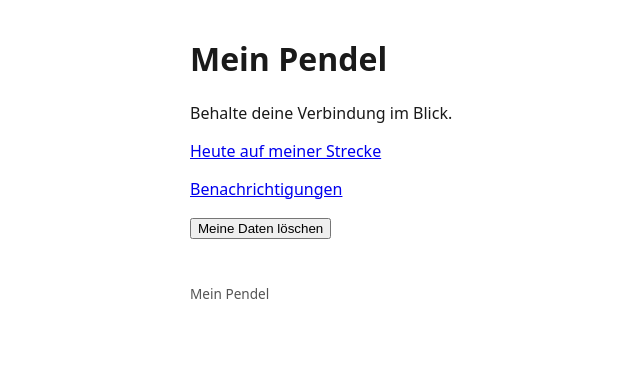
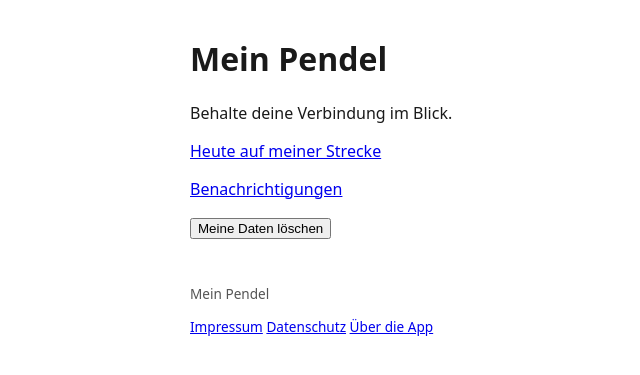
Before and after one commit to tpatzelt/mein-pendel, a FastAPI app: page / in a window 1280 px wide. Shown: the top 375 px of the page, without its empty margins (226-866 px from the left). Run offline with FastAPI, Linux system fonts and the light colour scheme.

Commit message:
T-0038: Impressum, Datenschutz and About pages via shared _render_static_page, linked in footer

```diff
--- a/src/pendel/app.py
+++ b/src/pendel/app.py
@@ -163,6 +163,39 @@ def home(request: Request) -> HTMLResponse:
     if request.query_params.get("lang") in ("de", "en"):
         response.set_cookie("lang", language, samesite="lax")
     return response
+
+
+def _render_static_page(request: Request, template_name: str) -> HTMLResponse:
+    """Shared handler for the legal/about pages (charter G5): same language
+    handling as '/', no other dynamic context."""
+    language = _language_for(request)
+
+    def t(key: str) -> str:
+        return translate(language, key)
+
+    response = templates.TemplateResponse(
+        request,
+        template_name,
+        {"language": language, "t": t},
+    )
+    if request.query_params.get("lang") in ("de", "en"):
+        response.set_cookie("lang", language, samesite="lax")
+    return response
+
+
+@app.get("/impressum", response_class=HTMLResponse)
+def impressum(request: Request) -> HTMLResponse:
+    return _render_static_page(request, "impressum.html")
+
+
+@app.get("/datenschutz", response_class=HTMLResponse)
+def datenschutz(request: Request) -> HTMLResponse:
+    return _render_static_page(request, "datenschutz.html")
+
+
+@app.get("/about", response_class=HTMLResponse)
+def about(request: Request) -> HTMLResponse:
+    return _render_static_page(request, "about.html")
 
 
 @app.get("/stops", response_class=HTMLResponse)
--- a/src/pendel/i18n.py
+++ b/src/pendel/i18n.py
@@ -60,6 +60,55 @@ STRINGS: dict[str, dict[str, str]] = {
         "notifications_ntfy_label": "ntfy-Topic",
         "notifications_ntfy_submit": "Speichern",
         "notifications_ntfy_error": "Bitte ein gültiges Topic angeben (Buchstaben, Ziffern, _ oder -, max. 64 Zeichen).",
+        "footer_impressum": "Impressum",
+        "footer_datenschutz": "Datenschutz",
+        "footer_about": "Über die App",
+        "impressum_heading": "Angaben gemäß § 5 DDG",
+        "impressum_name_label": "Name",
+        "impressum_address_label": "Adresse",
+        "impressum_email_label": "E-Mail",
+        "datenschutz_heading": "Datenschutzerklärung",
+        "datenschutz_cookie_text": (
+            "Beim ersten Speichern einer Verbindung setzt die App ein HttpOnly-Cookie "
+            "namens uid mit einer zufälligen, undurchsichtigen Kennung (uid). Damit "
+            "ordnen wir dir deine gespeicherten Daten zu."
+        ),
+        "datenschutz_data_text": (
+            "Zu deiner Kennung speichern wir: deine gespeicherten Verbindungen "
+            "(Start- und Ziel-Haltestelle, Linien, Wochentage, Abfahrtsfenster und "
+            "der Verspätungs-Schwellenwert in Minuten [delay_threshold_min]); falls "
+            "eingerichtet, die Telegram-Chat-ID oder das ntfy-Topic sowie ein "
+            "einmaliges Verknüpfungs-Token während der Einrichtung; und den "
+            "Benachrichtigungsstatus je Störung. Wir speichern keine E-Mail-Adresse, "
+            "keinen Namen und verwenden keine Tracker."
+        ),
+        "datenschutz_lang_cookie_text": (
+            "Ein weiteres Cookie namens lang speichert nur deine gewählte Sprache "
+            "(Deutsch oder Englisch)."
+        ),
+        "datenschutz_delete_text": (
+            "Über die Schaltfläche „Meine Daten löschen“ (POST /me/delete) entfernst "
+            "du mit einem Klick alle deine Daten – alle Zeilen zu deiner Kennung "
+            "sowie das uid-Cookie."
+        ),
+        "datenschutz_hafas_text": (
+            "Um Haltestellen zu suchen und Abfahrten abzurufen, sendet die App "
+            "Anfragen an die VBB/BVG-HAFAS-REST-API (v6.bvg.transport.rest)."
+        ),
+        "datenschutz_third_party_text": (
+            "Falls du Benachrichtigungen eingerichtet hast, werden diese über die "
+            "Drittanbieter Telegram und/oder den vom Betreiber konfigurierten "
+            "ntfy-Server (an das von dir gewählte Topic) zugestellt."
+        ),
+        "datenschutz_ip_text": (
+            "Zum Schutz vor Missbrauch verarbeitet die App deine IP-Adresse "
+            "ausschließlich im Arbeitsspeicher des Servers, zusammen mit einem "
+            "Anfragezähler; sie wird nicht in der Datenbank gespeichert und geht "
+            "spätestens bei einem Neustart des Servers verloren."
+        ),
+        "about_heading": "Über die App",
+        "about_free_text": "Mein Pendel ist kostenlos, ohne Werbung und ohne Tracking.",
+        "about_kofi_text": "Unterstütze das Projekt freiwillig auf Ko-fi",
     },
     "en": {
         "app_title": "Mein Pendel",
@@ -108,6 +157,54 @@ STRINGS: dict[str, dict[str, str]] = {
         "notifications_ntfy_label": "ntfy topic",
         "notifications_ntfy_submit": "Save",
         "notifications_ntfy_error": "Please enter a valid topic (letters, digits, _ or -, max 64 characters).",
+        "footer_impressum": "Impressum",
+        "footer_datenschutz": "Privacy Policy",
+        "footer_about": "About",
+        "impressum_heading": "Information according to § 5 DDG (German Digital Services Act)",
+        "impressum_name_label": "Name",
+        "impressum_address_label": "Address",
+        "impressum_email_label": "Email",
+        "datenschutz_heading": "Privacy Policy",
+        "datenschutz_cookie_text": (
+            "When you save your first commute, the app sets an HttpOnly cookie "
+            "named uid containing a random, opaque identifier (uid). It is used to "
+            "associate your saved data with you."
+        ),
+        "datenschutz_data_text": (
+            "Against your identifier we store: your saved commutes (origin and "
+            "destination stop, lines, weekdays, departure window and the delay "
+            "threshold in minutes [delay_threshold_min]); if set up, your Telegram "
+            "chat id or ntfy topic and a one-time linking token while linking is "
+            "pending; and the notification state per disruption. We store no email "
+            "address, no name, and use no trackers."
+        ),
+        "datenschutz_lang_cookie_text": (
+            "A separate cookie named lang stores only your chosen language "
+            "(German or English)."
+        ),
+        "datenschutz_delete_text": (
+            "The “Delete my data” button (POST /me/delete) removes all "
+            "your data with one click – every row tied to your identifier and "
+            "the uid cookie."
+        ),
+        "datenschutz_hafas_text": (
+            "To search stops and fetch departures, the app sends requests to the "
+            "VBB/BVG HAFAS REST API (v6.bvg.transport.rest)."
+        ),
+        "datenschutz_third_party_text": (
+            "If you have set up notifications, they are delivered through the "
+            "third-party services Telegram and/or the operator-configured ntfy "
+            "server (to the topic you chose)."
+        ),
+        "datenschutz_ip_text": (
+            "To protect against abuse, the app processes your IP address only in "
+            "memory on the server, together with a request counter; it is not "
+            "stored in the database and is lost at the latest when the server "
+            "restarts."
+        ),
+        "about_heading": "About",
+        "about_free_text": "Mein Pendel is free, with no ads and no tracking.",
+        "about_kofi_text": "Support the project voluntarily on Ko-fi",
     },
 }
 
--- a/src/pendel/templates/base.html
+++ b/src/pendel/templates/base.html
@@ -11,7 +11,14 @@
     {% block content %}{% endblock %}
   </main>
   <footer>
-    {% block footer %}<p>{{ t("footer_text") }}</p>{% endblock %}
+    {% block footer %}
+    <p>{{ t("footer_text") }}</p>
+    <nav>
+      <a href="/impressum">{{ t("footer_impressum") }}</a>
+      <a href="/datenschutz">{{ t("footer_datenschutz") }}</a>
+      <a href="/about">{{ t("footer_about") }}</a>
+    </nav>
+    {% endblock %}
   </footer>
 </body>
 </html>
```
Also changed, not shown: src/pendel/templates/about.html (added, +9 -0 lines), src/pendel/templates/datenschutz.html (added, +14 -0 lines), src/pendel/templates/impressum.html (added, +10 -0 lines).
